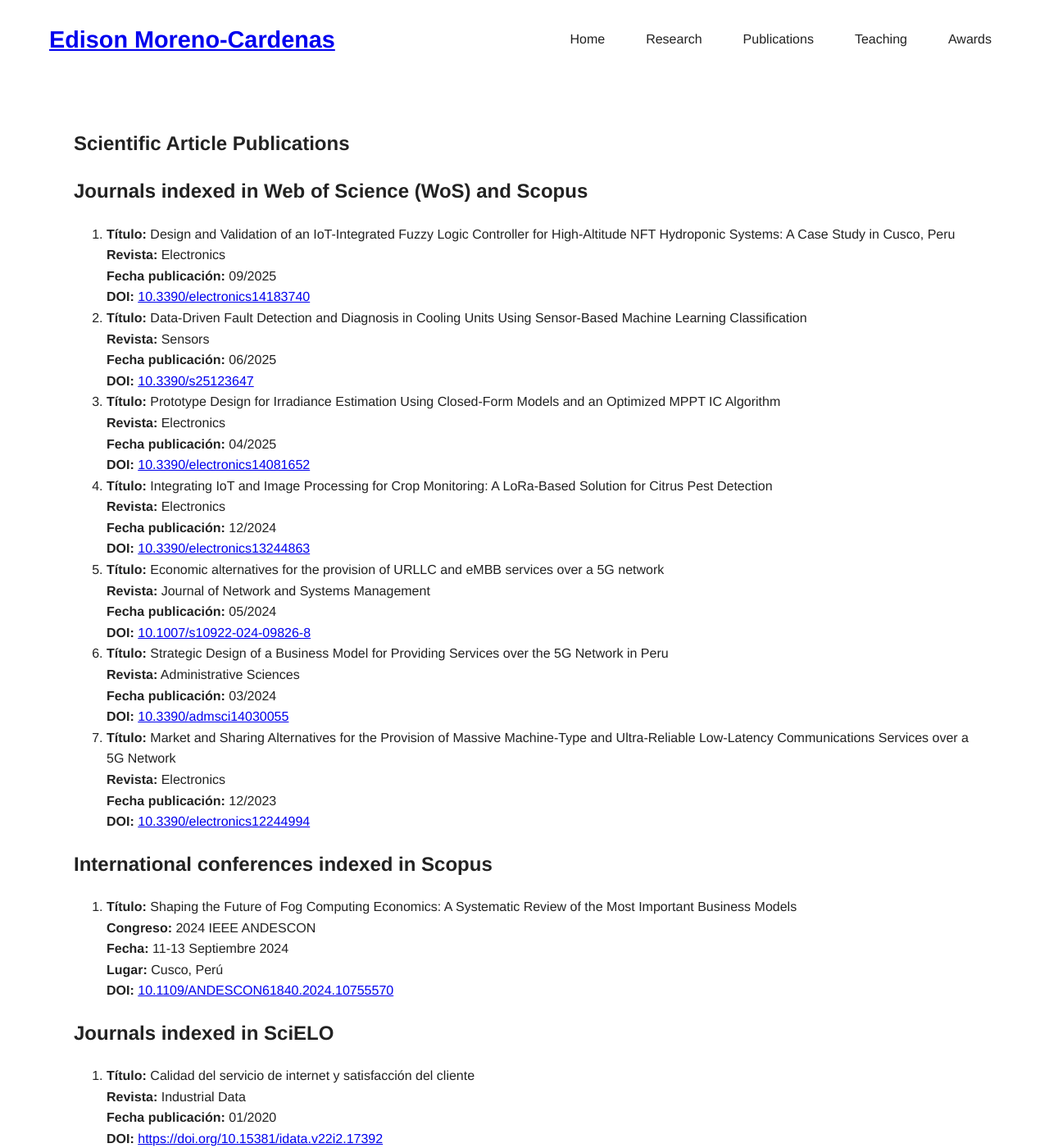
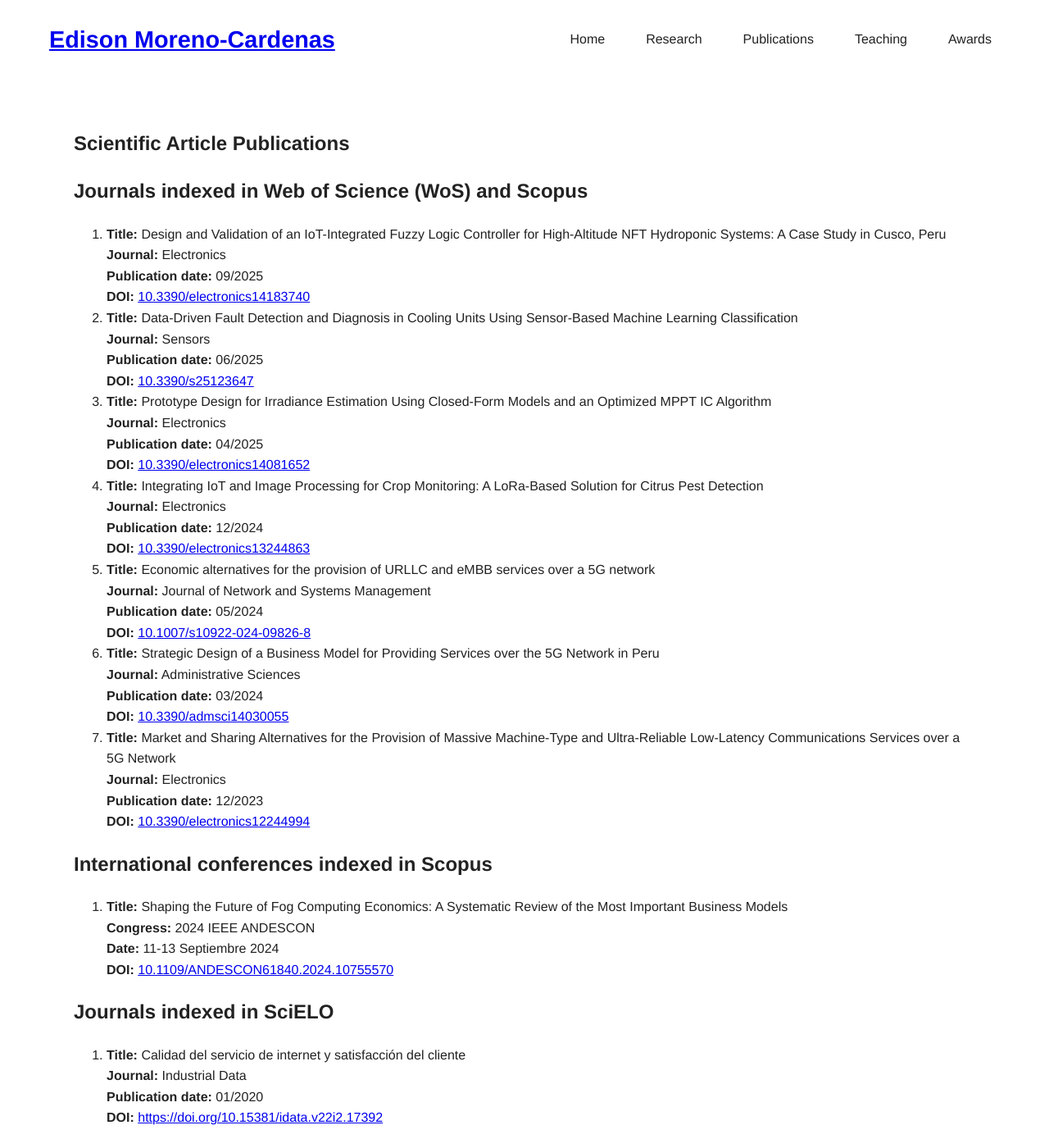
Before and after one commit to edisonmorenocardenas/edisonmorenocardenas.github.io, a Jekyll site: the page built from publications.html, in a window 1280 px wide and 1400 px high. Shown: the whole window at 82% size. Built offline with Jekyll 4.4.1, drawn with Linux system fonts in a browser that asks for light colours.

Commit message:
Actualizar contenido de

```diff
--- a/publications.html
+++ b/publications.html
@@ -9,45 +9,45 @@ title: "Publications"
   <h2>Journals indexed in Web of Science (WoS) and Scopus</h2>
   <ol>
     <li>
-      <strong>Título:</strong> Design and Validation of an IoT-Integrated Fuzzy Logic Controller for High-Altitude NFT Hydroponic Systems: A Case Study in Cusco, Peru<br>
-      <strong>Revista:</strong> Electronics<br>
-      <strong>Fecha publicación:</strong> 09/2025<br>
+      <strong>Title:</strong> Design and Validation of an IoT-Integrated Fuzzy Logic Controller for High-Altitude NFT Hydroponic Systems: A Case Study in Cusco, Peru<br>
+      <strong>Journal:</strong> Electronics<br>
+      <strong>Publication date:</strong> 09/2025<br>
       <strong>DOI:</strong> <a href="https://doi.org/10.3390/electronics14183740" target="_blank">10.3390/electronics14183740</a>
     </li>
     <li>
-      <strong>Título:</strong> Data-Driven Fault Detection and Diagnosis in Cooling Units Using Sensor-Based Machine Learning Classification<br>
-      <strong>Revista:</strong> Sensors<br>
-      <strong>Fecha publicación:</strong> 06/2025<br>
+      <strong>Title:</strong> Data-Driven Fault Detection and Diagnosis in Cooling Units Using Sensor-Based Machine Learning Classification<br>
+      <strong>Journal:</strong> Sensors<br>
+      <strong>Publication date:</strong> 06/2025<br>
       <strong>DOI:</strong> <a href="https://doi.org/10.3390/s25123647" target="_blank">10.3390/s25123647</a>
     </li>
     <li>
-      <strong>Título:</strong> Prototype Design for Irradiance Estimation Using Closed-Form Models and an Optimized MPPT IC Algorithm<br>
-      <strong>Revista:</strong> Electronics<br>
-      <strong>Fecha publicación:</strong> 04/2025<br>
+      <strong>Title:</strong> Prototype Design for Irradiance Estimation Using Closed-Form Models and an Optimized MPPT IC Algorithm<br>
+      <strong>Journal:</strong> Electronics<br>
+      <strong>Publication date:</strong> 04/2025<br>
       <strong>DOI:</strong> <a href="https://doi.org/10.3390/electronics14081652" target="_blank">10.3390/electronics14081652</a>
     </li>
     <li>
-      <strong>Título:</strong> Integrating IoT and Image Processing for Crop Monitoring: A LoRa-Based Solution for Citrus Pest Detection<br>
-      <strong>Revista:</strong> Electronics<br>
-      <strong>Fecha publicación:</strong> 12/2024<br>
+      <strong>Title:</strong> Integrating IoT and Image Processing for Crop Monitoring: A LoRa-Based Solution for Citrus Pest Detection<br>
+      <strong>Journal:</strong> Electronics<br>
+      <strong>Publication date:</strong> 12/2024<br>
       <strong>DOI:</strong> <a href="https://doi.org/10.3390/electronics13244863" target="_blank">10.3390/electronics13244863</a>
     </li>
     <li>
-      <strong>Título:</strong> Economic alternatives for the provision of URLLC and eMBB services over a 5G network<br>
-      <strong>Revista:</strong> Journal of Network and Systems Management<br>
-      <strong>Fecha publicación:</strong> 05/2024<br>
+      <strong>Title:</strong> Economic alternatives for the provision of URLLC and eMBB services over a 5G network<br>
+      <strong>Journal:</strong> Journal of Network and Systems Management<br>
+      <strong>Publication date:</strong> 05/2024<br>
       <strong>DOI:</strong> <a href="https://doi.org/10.1007/s10922-024-09826-8" target="_blank">10.1007/s10922-024-09826-8</a>
     </li>
     <li>
-      <strong>Título:</strong> Strategic Design of a Business Model for Providing Services over the 5G Network in Peru<br>
-      <strong>Revista:</strong> Administrative Sciences<br>
-      <strong>Fecha publicación:</strong> 03/2024<br>
+      <strong>Title:</strong> Strategic Design of a Business Model for Providing Services over the 5G Network in Peru<br>
+      <strong>Journal:</strong> Administrative Sciences<br>
+      <strong>Publication date:</strong> 03/2024<br>
       <strong>DOI:</strong> <a href="https://doi.org/10.3390/admsci14030055" target="_blank">10.3390/admsci14030055</a>
     </li>
     <li>
-      <strong>Título:</strong> Market and Sharing Alternatives for the Provision of Massive Machine-Type and Ultra-Reliable Low-Latency Communications Services over a 5G Network<br>
-      <strong>Revista:</strong> Electronics<br>
-      <strong>Fecha publicación:</strong> 12/2023<br>
+      <strong>Title:</strong> Market and Sharing Alternatives for the Provision of Massive Machine-Type and Ultra-Reliable Low-Latency Communications Services over a 5G Network<br>
+      <strong>Journal:</strong> Electronics<br>
+      <strong>Publication date:</strong> 12/2023<br>
       <strong>DOI:</strong> <a href="https://doi.org/10.3390/electronics12244994" target="_blank">10.3390/electronics12244994</a>
     </li>
   </ol>
@@ -55,10 +55,9 @@ title: "Publications"
   <h2>International conferences indexed in Scopus</h2>
   <ol>
     <li>
-      <strong>Título:</strong> Shaping the Future of Fog Computing Economics: A Systematic Review of the Most Important Business Models<br>
-      <strong>Congreso:</strong> 2024 IEEE ANDESCON<br>
-      <strong>Fecha:</strong> 11-13 Septiembre 2024<br>
-      <strong>Lugar:</strong> Cusco, Perú<br>
+      <strong>Title:</strong> Shaping the Future of Fog Computing Economics: A Systematic Review of the Most Important Business Models<br>
+      <strong>Congress:</strong> 2024 IEEE ANDESCON<br>
+      <strong>Date:</strong> 11-13 Septiembre 2024<br>
       <strong>DOI:</strong> <a href="https://doi.org/10.1109/ANDESCON61840.2024.10755570" target="_blank">10.1109/ANDESCON61840.2024.10755570</a>
     </li>
   </ol>
@@ -66,9 +65,9 @@ title: "Publications"
   <h2>Journals indexed in SciELO</h2>
   <ol>
     <li>
-      <strong>Título:</strong> Calidad del servicio de internet y satisfacción del cliente<br>
-      <strong>Revista:</strong> Industrial Data<br>
-      <strong>Fecha publicación:</strong> 01/2020<br>
+      <strong>Title:</strong> Calidad del servicio de internet y satisfacción del cliente<br>
+      <strong>Journal:</strong> Industrial Data<br>
+      <strong>Publication date:</strong> 01/2020<br>
       <strong>DOI:</strong> <a href="https://doi.org/10.15381/idata.v22i2.17392" target="_blank">https://doi.org/10.15381/idata.v22i2.17392</a>
     </li>
   </ol>
```
